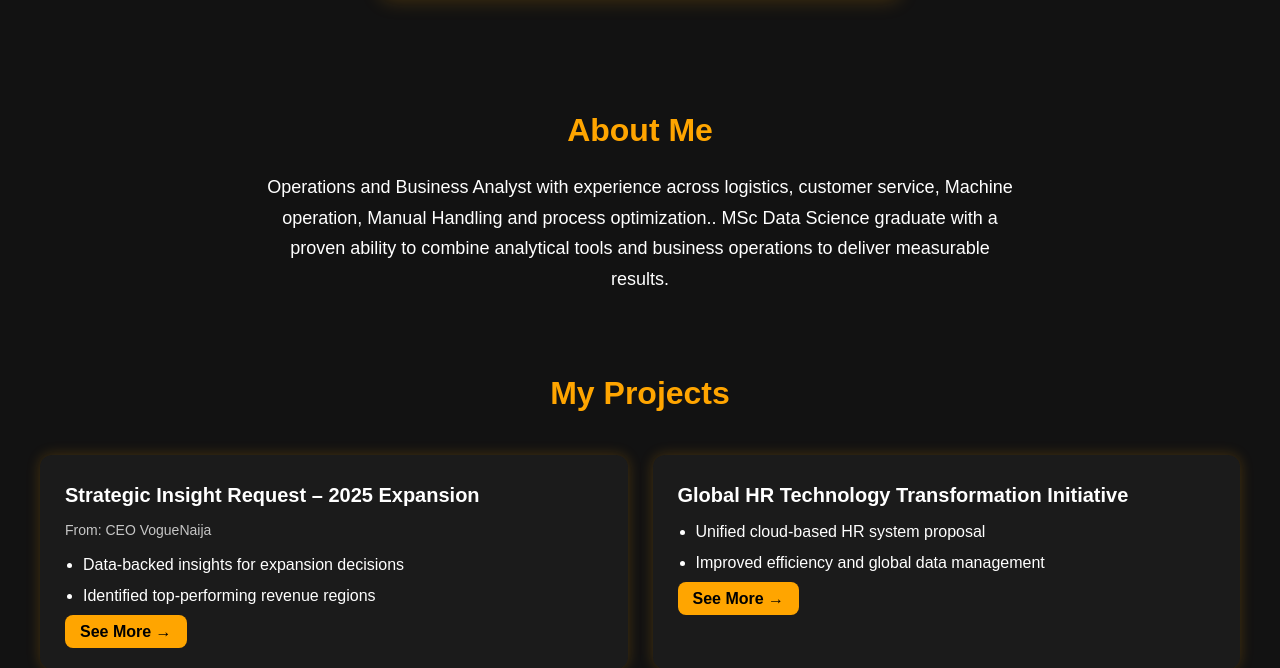
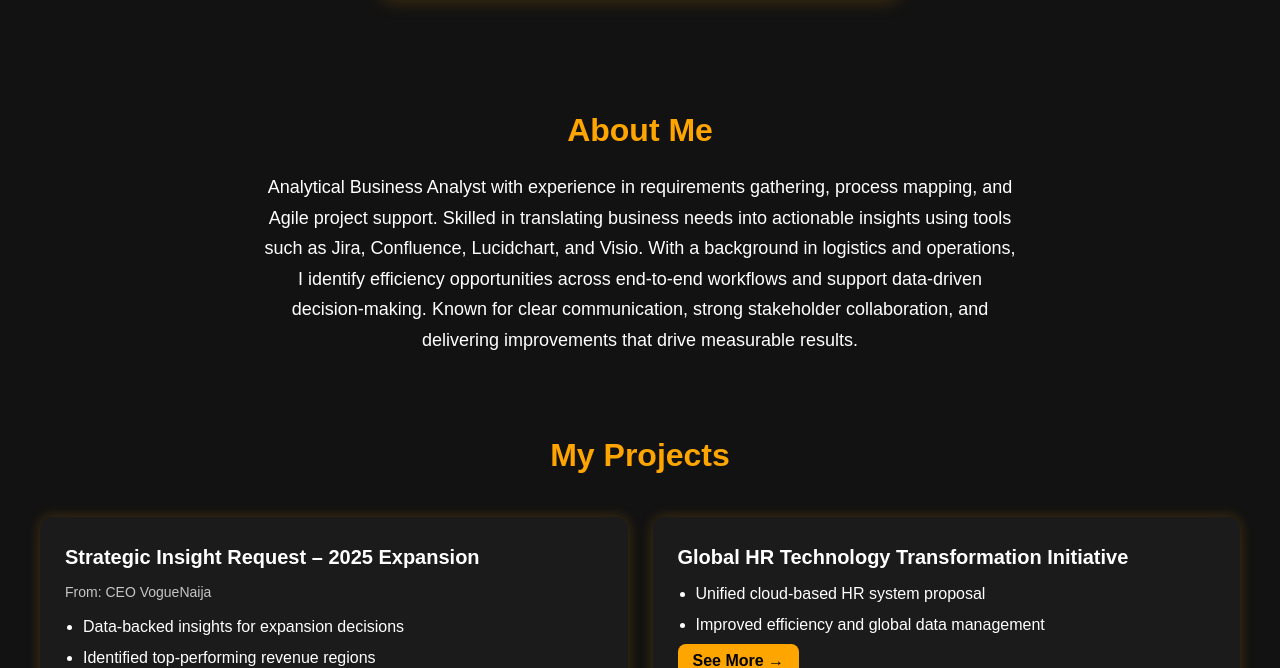
Before and after one commit to costleyosaro/Portfolio-web, a Django app: page / in a window 1280 px wide. Shown: the part 1204-1872 px from the top of the page. Run offline with Django 5.2, Linux system fonts and the light colour scheme.

Commit message:
Improved the about me section

```diff
--- a/main/templates/contact.html
+++ b/main/templates/contact.html
@@ -215,7 +215,7 @@
     <div class="contact-details">
       <p><strong>Name:</strong> Ebuka Anthony Akunedoziobi</p>
       <p><strong>Email:</strong> <a href="mailto:eakunedoziobi@gmail.com">eakunedoziobi@gmail.com</a></p>
-      <p><strong>Phone:</strong> +44 712 345 6789</p>
+      <p><strong>Phone:</strong> +447308 631963</p>
       <p><strong>Location:</strong> United Kingdom</p>
     </div>
 
--- a/main/templates/home.html
+++ b/main/templates/home.html
@@ -359,10 +359,7 @@
     <section id="about" class="about-section">
       <h2 class="section-title animate-fade">About Me</h2>
       <p class="about-text animate-fade">
-        Operations and Business Analyst with experience across logistics, customer service, Machine
-                    operation, Manual Handling and process optimization.. MSc Data Science graduate with a
-                    proven ability to combine analytical tools and business operations to deliver measurable
-                    results.
+        Analytical Business Analyst with experience in requirements gathering, process mapping, and Agile project support. Skilled in translating business needs into actionable insights using tools such as Jira, Confluence, Lucidchart, and Visio. With a background in logistics and operations, I identify efficiency opportunities across end-to-end workflows and support data-driven decision-making. Known for clear communication, strong stakeholder collaboration, and delivering improvements that drive measurable results.
       </p>
     </section>
 
```
